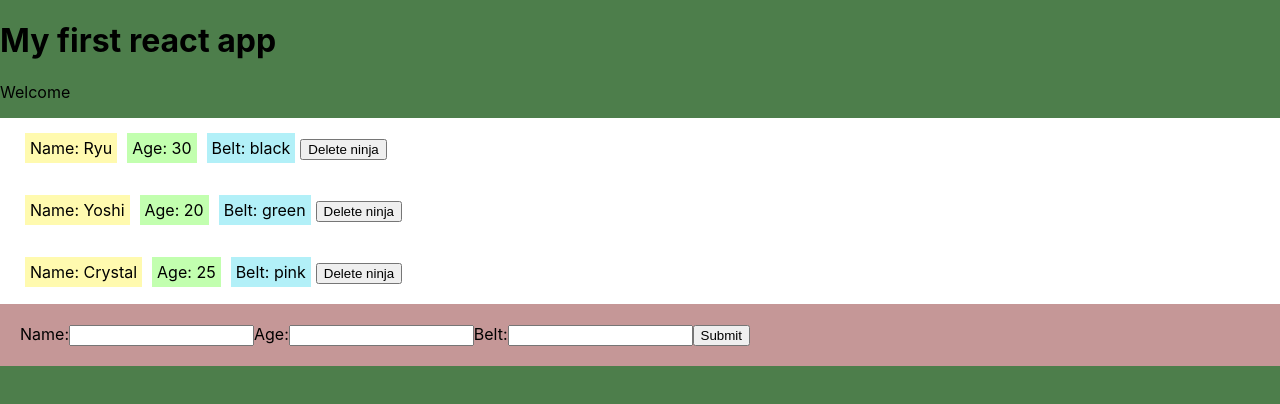
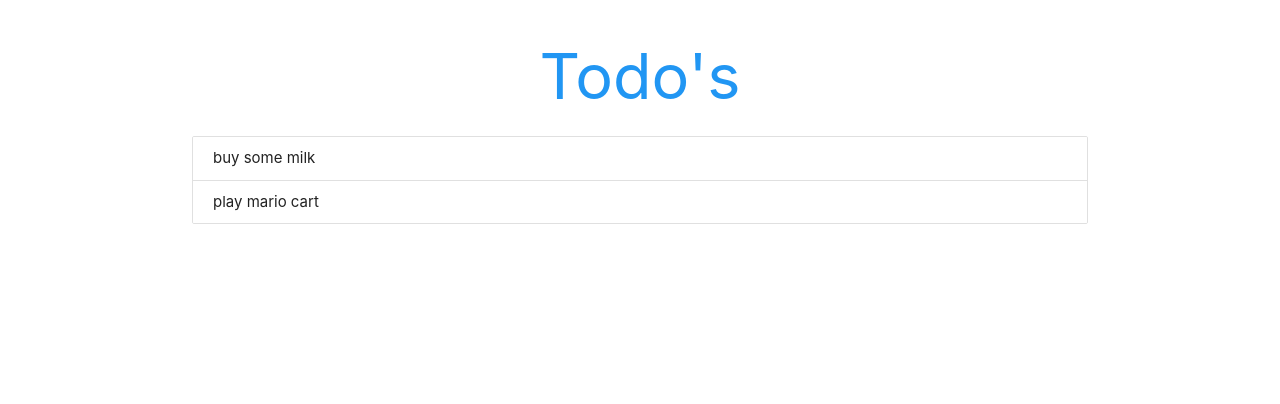
Before and after one commit to nkorczyk/ReactReduxTutorial, a React (Create React App) app: page / in a window 1280 px wide. Shown: the top 404 px of the page. Built offline with nearby package versions, Linux system fonts and the light colour scheme.

Commit message:
TODO app - part 1

```diff
--- a/public/index.html
+++ b/public/index.html
@@ -19,6 +19,8 @@
       work correctly both with client-side routing and a non-root public URL.
       Learn how to configure a non-root public URL by running `npm run build`.
     -->
+     <!-- Compiled and minified CSS -->
+     <link rel="stylesheet" href="https://cdnjs.cloudflare.com/ajax/libs/materialize/1.0.0/css/materialize.min.css">
     <title>React App</title>
   </head>
   <body>
--- a/src/AddNinja.js
+++ /dev/null
@@ -1,37 +0,0 @@
-import React, { Component } from 'react';
-
-class AddNinja extends Component {
-  state = {
-    name: null,
-    age: null,
-    belt: null
-  };
-
-  handleChange = (event) => {
-    this.setState({
-      [event.target.id]: event.target.value
-    });
-  }
-
-  handleSubmit = (event) => {
-    event.preventDefault();
-    this.props.addNinja(this.state);
-  }
-
-  render() {
-    return (<div>
-      <form onSubmit={this.handleSubmit}>
-        <label htmlFor="name">Name:</label>
-        <input type="text" id="name" onChange={this.handleChange} />
-        <label htmlFor="name">Age:</label>
-        <input type="text" id="age" onChange={this.handleChange} />
-        <label htmlFor="name">Belt:</label>
-        <input type="text" id="belt" onChange={this.handleChange} />
-        <button>Submit</button>
-      </form>
-    </div>
-    )
-  }
-}
-
-export default AddNinja;
--- a/src/App.js
+++ b/src/App.js
@@ -1,54 +1,29 @@
 import React, { Component } from 'react';
-import Ninjas from './Ninjas';
-import AddNinja from './AddNinja';
+import Todos from './Todos';
 
 class App extends Component {
   state = {
-    ninjas: [
-      { name: 'Ryu', age: 30, belt: 'black', id: 1 },
-      { name: 'Yoshi', age: 20, belt: 'green', id: 2 },
-      { name: 'Crystal', age: 25, belt: 'pink', id: 3 }
+    todos: [
+      { id: 1, content: 'buy some milk' },
+      { id: 2, content: 'play mario cart' }
     ]
   };
 
-  addNinja = (ninja) => {
-    ninja.id = Math.random();
-    let ninjas = [...this.state.ninjas, ninja];
-
-    this.setState({
-      ninjas: ninjas
-    });
-  }
-
-  deleteNinja = (id) => {
-    let ninjas = this.state.ninjas.filter(ninja => {
-      return ninja.id !== id;
+  deleteTodo = (id) => {
+    const todos = this.state.todos.filter(todo => {
+      return todo.id !== id;
     });
 
     this.setState({
-      ninjas: ninjas
+      todos
     });
-  }
-
-  // Life cycle hooks
-  // fires when the component first mounts to the DOM
-  componentDidMount() {
-    console.log("component mounted");
-  }
-
-  // fires when we get a change of states or props
-  componentDidUpdate(prevProps, prevState) {
-    console.log("component updated");
-    console.log(prevProps, prevState);
-  }
+  };
 
   render() {
     return (
-      <div className="App">
-        <h1>My first react app</h1>
-        <p>Welcome</p>
-        <Ninjas deleteNinja={this.deleteNinja} ninjas={this.state.ninjas} />
-        <AddNinja addNinja={this.addNinja}/>
+      <div className="App container">
+        <h1 className="center blue-text">Todo's</h1>
+        <Todos todos={this.state.todos} deleteTodo={this.deleteTodo} />
       </div>
     );
   }
--- a/src/Ninjas.css
+++ /dev/null
@@ -1,35 +0,0 @@
-body {
-  background-color: #4d7e4b;
-  transition: all 1s;
-}
-
-form {
-  background-color: rgb(197, 151, 151);
-  padding: 20px;
-}
-
-.ninjas {
-  background-color: #fff;
-  padding: 20px;
-}
-
-.ninja-name {
-  background-color: #fffaaf;
-  padding: 5px;
-  display: inline;
-  margin: 5px;
-}
-
-.ninja-age {
-  background-color: #c2ffaf;
-  padding: 5px;
-  display: inline;
-  margin: 5px;
-}
-
-.ninja-belt {
-  background-color: #b2f0f8;
-  padding: 5px;
-  display: inline;
-  margin: 5px;
-}
--- a/src/Ninjas.js
+++ /dev/null
@@ -1,23 +0,0 @@
-import React from 'react';
-import './Ninjas.css';
-
-const Ninjas = ({ ninjas, deleteNinja }) => {
-  const ninjaList = ninjas.map(ninja => {
-    return (
-      <div className="ninjas" key={ninja.id}>
-        <div className="ninja-name">Name: {ninja.name}</div>
-        <div className="ninja-age">Age: {ninja.age}</div>
-        <div className="ninja-belt">Belt: {ninja.belt}</div>
-        <button onClick={() => {deleteNinja(ninja.id)}}>Delete ninja</button>
-      </div>
-    )
-  });
-
-  return (
-    <div className="ninja-list">
-      {ninjaList}
-    </div>
-  )
-};
-
-export default Ninjas;
--- /dev/null
+++ b/src/Todos.js
@@ -0,0 +1,23 @@
+import React from 'react';
+
+const Todos = ({todos, deleteTodo}) => {
+  const todoList = todos.length ? (
+    todos.map(todo => {
+      return (
+        <div className="collection-item" key={todo.id}>
+          <span onClick={() => {deleteTodo(todo.id)}}>{todo.content}</span>
+        </div>
+      )
+    })
+  ) : (
+    <p className="center">You have no todo's left, yay!</p>
+  );
+
+  return (
+    <div className="todos collection">
+      {todoList}
+    </div>
+  )
+};
+
+export default Todos;
```
